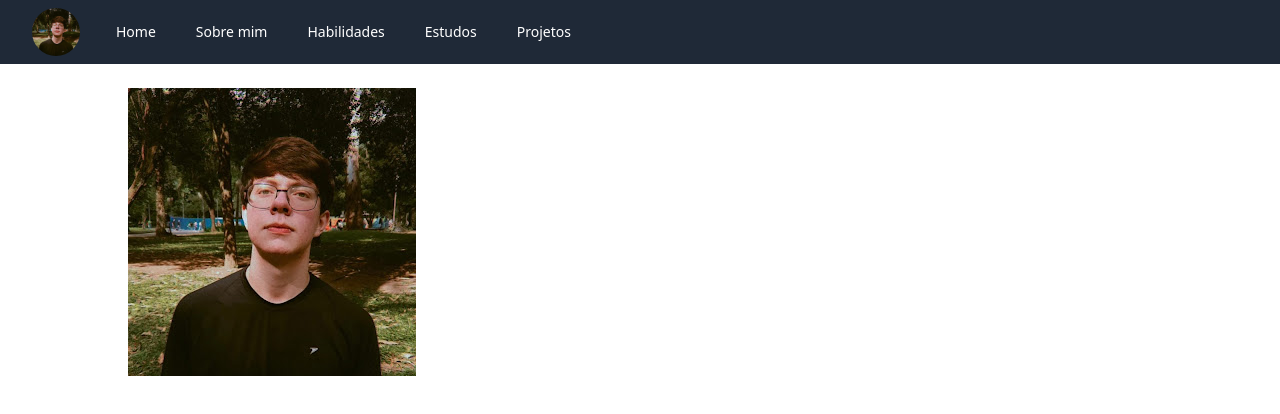
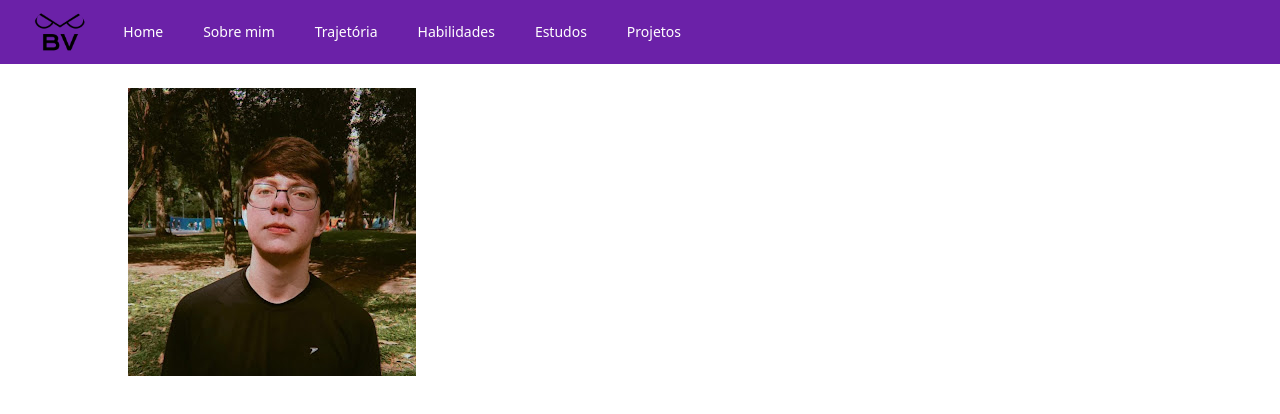
Before and after one commit to brunovicenters/Portfolio-Angular, an Angular app: page /home in a window 1280 px wide. Shown: the top 414 px of the page. Built offline with nearby package versions, Linux system fonts and the light colour scheme.

Commit message:
Added logo coruja

```diff
--- a/src/app/navbar/navbar.component.html
+++ b/src/app/navbar/navbar.component.html
@@ -1,11 +1,11 @@
-<nav class="bg-gray-800">
+<nav class="bg-purple-800">
   <div class="mx-auto max-w-7xl px-2 sm:px-6 lg:px-8">
     <div class="relative flex h-16 items-center justify-between">
       <div class="absolute inset-y-0 left-0 flex items-center sm:hidden">
         <!-- Mobile menu button-->
         <button type="button" class="relative inline-flex items-center justify-center rounded-md p-2 text-gray-400 hover:bg-gray-700 hover:text-white focus:outline-none focus:ring-2 focus:ring-inset focus:ring-white" aria-controls="mobile-menu" aria-expanded="false">
           <span class="absolute -inset-0.5"></span>
-          <span class="sr-only">Open main menu</span>
+          <span class="sr-only">Abrir menu principal</span>
           <!--
             Icon when menu is closed.
 
@@ -26,13 +26,14 @@
       </div>
       <div class="flex flex-1 items-center justify-center sm:items-stretch sm:justify-start">
         <div class="flex flex-shrink-0 items-center">
-          <img class="h-12 w-auto rounded-full" src="./../../assets/Me.jpg" alt="Your Company">
+          <img class="h-12 w-auto rounded-full" src="./../../assets/logo-coruja.png" alt="Your Company">
         </div>
         <div class="hidden sm:ml-6 sm:block md:flex md:items-center">
           <div class="flex items-center space-x-4">
             <!-- Current: "bg-gray-900 text-white", Default: "text-gray-300 hover:bg-gray-700 hover:text-white" -->
             <a routerLink="/home" class="text-white hover:bg-gray-700 rounded-md px-3 py-2 text-sm font-medium" aria-current="page">Home</a>
             <a routerLink="/home/#sobre-mim" class="text-white hover:bg-gray-700 hover:text-white rounded-md px-3 py-2 text-sm font-medium">Sobre mim</a>
+            <a routerLink="/home/#trajetoria" class="text-white hover:bg-gray-700 hover:text-white rounded-md px-3 py-2 text-sm font-medium">Trajetória</a>
             <a routerLink="#habilidades" class="text-white hover:bg-gray-700 hover:text-white rounded-md px-3 py-2 text-sm font-medium">Habilidades</a>
             <a routerLink="#estudos" class="text-white hover:bg-gray-700 hover:text-white rounded-md px-3 py-2 text-sm font-medium">Estudos</a>
             <a routerLink="/projetos" class="text-white hover:bg-gray-700 hover:text-white rounded-md px-3 py-2 text-sm font-medium">Projetos</a>
@@ -46,10 +47,12 @@
   <div class="sm:hidden" id="mobile-menu">
     <div class="space-y-1 px-2 pb-3 pt-2">
       <!-- Current: "bg-gray-900 text-white", Default: "text-gray-300 hover:bg-gray-700 hover:text-white" -->
-      <a href="/home" class="text-white hover:bg-gray-700 block rounded-md px-3 py-2 text-base font-medium" aria-current="page">Home</a>
-      <a href="/home/#sobre-mim" class="text-white hover:bg-gray-700 hover:text-white block rounded-md px-3 py-2 text-base font-medium">Team</a>
-      <a href="#" class="text-white hover:bg-gray-700 hover:text-white block rounded-md px-3 py-2 text-base font-medium">Projects</a>
-      <a href="#" class="text-white hover:bg-gray-700 hover:text-white block rounded-md px-3 py-2 text-base font-medium">Calendar</a>
+      <a routerLink="/home" class="text-white hover:bg-gray-700 block rounded-md px-3 py-2 text-base font-medium" aria-current="page">Home</a>
+      <a routerLink="/home/#sobre-mim" class="text-white hover:bg-gray-700 hover:text-white block rounded-md px-3 py-2 text-base font-medium">Sobre mim</a>
+      <a routerLink="/home/#trajetoria" class="text-white hover:bg-gray-700 hover:text-white block rounded-md px-3 py-2 text-base font-medium">Trajetória</a>
+      <a routerLink="#habilidades" class="text-white hover:bg-gray-700 hover:text-white block rounded-md px-3 py-2 text-base font-medium">Habilidades</a>
+      <a routerLink="#estudos" class="text-white hover:bg-gray-700 hover:text-white block rounded-md px-3 py-2 text-base font-medium">Estudos</a>
+      <a routerLink="/projetos" class="text-white hover:bg-gray-700 hover:text-white block rounded-md px-3 py-2 text-base font-medium">Projetos</a>
     </div>
   </div>
 </nav>
```
Also changed, not shown: src/assets/logo-coruja.png (added).
